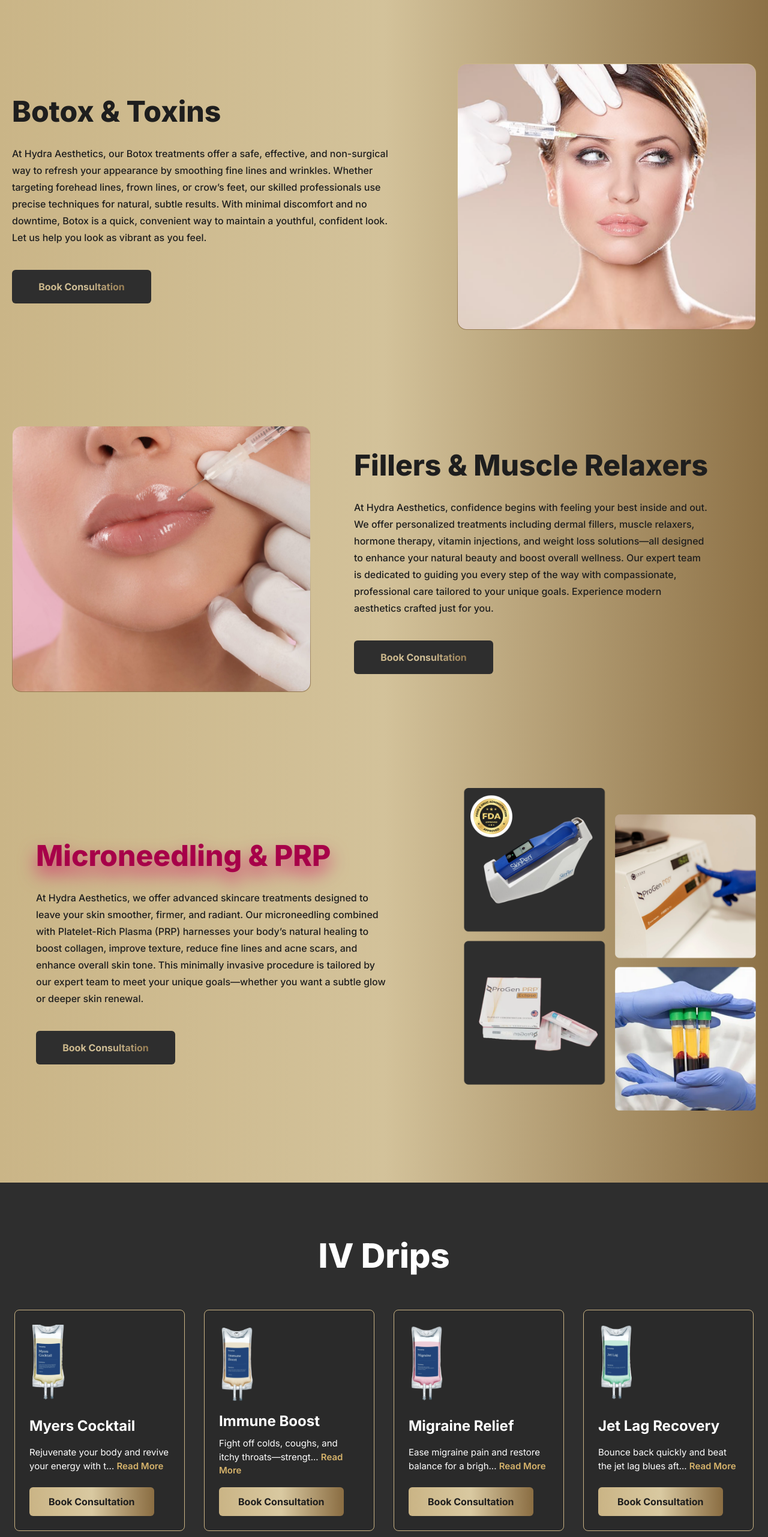
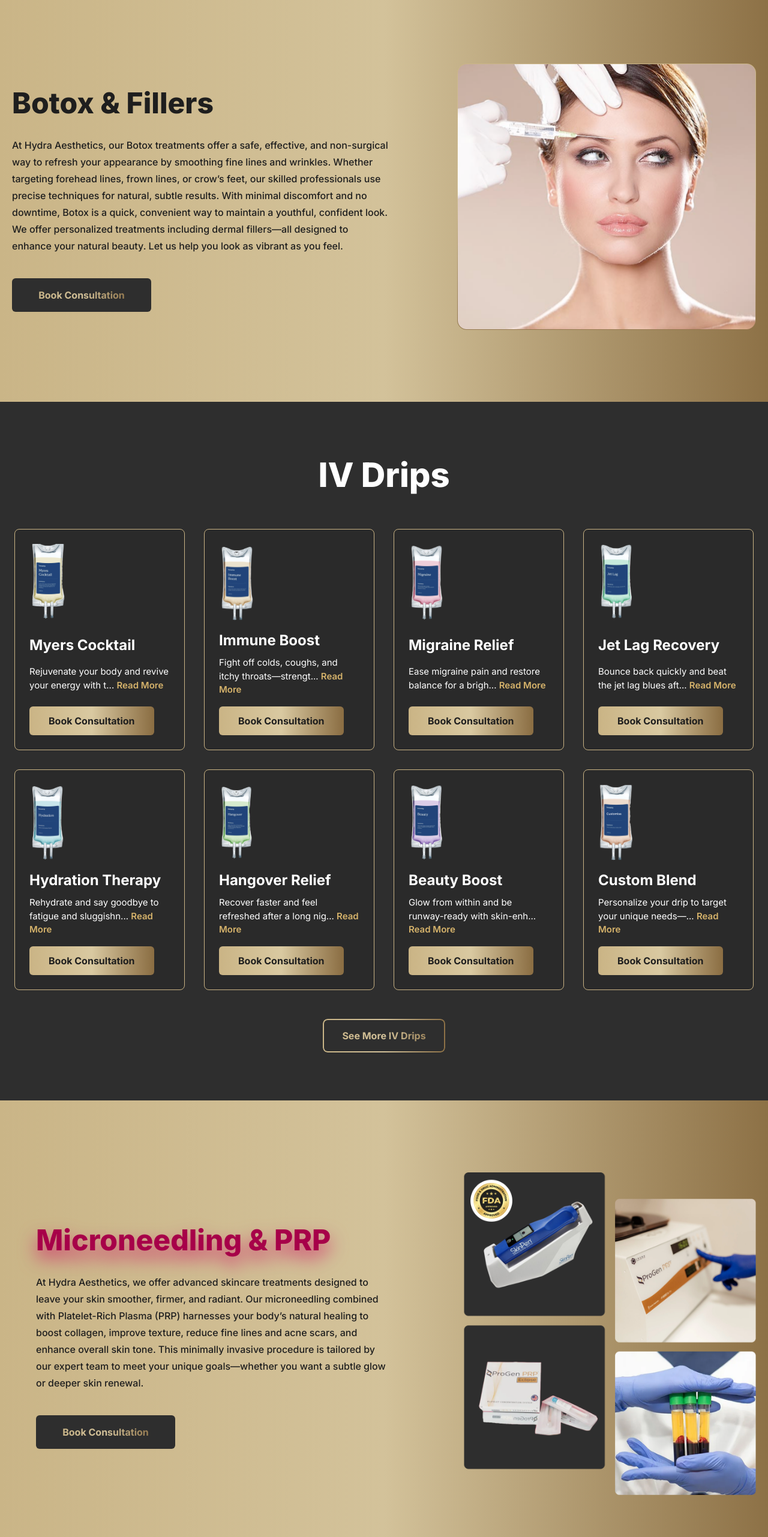
Before and after one commit to jihansofts/HydrAaesthetis, a Next.js app: page / in a window 1280 px wide. Shown: the part 7268-9831 px from the top of the page at 60% size. Built offline with nearby package versions, Linux system fonts and the light colour scheme.

Commit message:
update section

```diff
--- a/src/app/(CommonLayout)/page.tsx
+++ b/src/app/(CommonLayout)/page.tsx
@@ -11,6 +11,7 @@ import NicotinamideSection from "@/components/home/NicotinamideSection";
 import React from "react";
 import WhyChooseUs from "@/components/home/WhyChooseUs";
 import VitaminsSection from "@/components/home/VitaminsSection";
+import Microneedling from "@/components/home/Microneedling";
 
 export default function Home() {
   return (
@@ -23,6 +24,7 @@ export default function Home() {
       <VitaminsSection />
       <BotoxSection />
       <DripsSection />
+      <Microneedling />
       <Magic />
       <HydraAest />
     </main>
--- a/src/components/home/BotoxSection.tsx
+++ b/src/components/home/BotoxSection.tsx
@@ -10,7 +10,6 @@ export default function BotoxSection() {
   return (
     <section id="botox" className="relative  bg-gradient py-20">
       {/* Background image layer */}
-
       {/* Content layer */}
       <div className="relative  z-10 container mx-auto px-5 space-y-20">
         <motion.div
@@ -20,11 +19,11 @@ export default function BotoxSection() {
           transition={{ duration: 0.8, ease: "easeOut" }}
           viewport={{ once: true }}>
           <HormoneSection
-            title="Botox & Toxins"
+            title="Botox & Fillers"
             image="/images/face1.png"
             buttonText="Book Consultation"
             desc={[
-              "At Hydra Aesthetics, our Botox treatments offer a safe, effective, and non-surgical way to refresh your appearance by smoothing fine lines and wrinkles. Whether targeting forehead lines, frown lines, or crow’s feet, our skilled professionals use precise techniques for natural, subtle results. With minimal discomfort and no downtime, Botox is a quick, convenient way to maintain a youthful, confident look. Let us help you look as vibrant as you feel.",
+              "At Hydra Aesthetics, our Botox treatments offer a safe, effective, and non-surgical way to refresh your appearance by smoothing fine lines and wrinkles. Whether targeting forehead lines, frown lines, or crow’s feet, our skilled professionals use precise techniques for natural, subtle results. With minimal discomfort and no downtime, Botox is a quick, convenient way to maintain a youthful, confident look. We offer personalized treatments including dermal fillers—all designed to enhance your natural beauty. Let us help you look as vibrant as you feel.",
             ]}
             contentColor="text-[#1E1E1E]"
             textColor="text-gradient"
@@ -32,7 +31,7 @@ export default function BotoxSection() {
           />
         </motion.div>
 
-        <motion.div
+        {/* <motion.div
           id="fillers"
           initial={{ opacity: 0, y: 50 }}
           whileInView={{ opacity: 1, y: 0 }}
@@ -50,55 +49,7 @@ export default function BotoxSection() {
             bgBtnColor="bg-bgColor"
             reverse
           />
-        </motion.div>
-
-        <div
-          id="microneedling"
-          className="grid grid-cols-1 md:grid-cols-12 lg:grid-cols-12 justify-between items-center gap-8 py-10">
-          {/* Text */}
-          <motion.div
-            initial={{ opacity: 0, x: -100 }}
-            animate={{ opacity: 1, x: 0 }}
-            transition={{ duration: 0.8, ease: "easeOut", delay: 0.4 }}
-            className="lg:col-span-7 lg:ml-10 md:ml-0 md:col-span-12 space-y-10">
-            <div className="lg:max-w-3xl md:max-w-full">
-              <h3 className="lg:text-[48px] md:text-[56px] sm:text-[40px] text-[32px] font-extrabold font-inter text-[#A70049] drop-shadow-[0px_15px_15px_rgba(208,0,95,0.7)]">
-                Microneedling & PRP
-              </h3>
-
-              <p
-                className={`text-[16px] font-inter font-medium leading-7 text-[#1E1E1E] mt-5 lg:mr-20 md:mr-0`}>
-                At Hydra Aesthetics, we offer advanced skincare treatments
-                designed to leave your skin smoother, firmer, and radiant. Our
-                microneedling combined with Platelet-Rich Plasma (PRP) harnesses
-                your body’s natural healing to boost collagen, improve texture,
-                reduce fine lines and acne scars, and enhance overall skin tone.
-                This minimally invasive procedure is tailored by our expert team
-                to meet your unique goals—whether you want a subtle glow or
-                deeper skin renewal.
-              </p>
-            </div>
-            <ButtonXl
-              text="Book Consultation"
-              bg="bg-bgColor"
-              textColor="text-gradient"
-            />
-          </motion.div>
-          {/* Image */}
-          <motion.div
-            initial={{ opacity: 0, x: 50 }}
-            animate={{ opacity: 1, x: 0 }}
-            transition={{ duration: 0.8, ease: "easeOut" }}
-            className="lg:col-span-5 md:col-span-12   rounded-lg ">
-            <Image
-              src="/images/mico.png"
-              alt=""
-              width={500}
-              height={500}
-              className="w-full h-full"
-            />
-          </motion.div>
-        </div>
+        </motion.div> */}
       </div>
     </section>
   );
--- /dev/null
+++ b/src/components/home/Microneedling.tsx
@@ -0,0 +1,60 @@
+import ButtonXl from "@/common/ButtonXl";
+import { motion } from "framer-motion";
+import Image from "next/image";
+import React from "react";
+
+export default function Microneedling() {
+  return (
+    <section className="relative  bg-gradient py-20">
+      <div className="relative  z-10 container mx-auto px-5 space-y-20">
+        <div
+          id="microneedling"
+          className="grid grid-cols-1 md:grid-cols-12 lg:grid-cols-12 justify-between items-center gap-8 py-10">
+          {/* Text */}
+          <motion.div
+            initial={{ opacity: 0, x: -100 }}
+            animate={{ opacity: 1, x: 0 }}
+            transition={{ duration: 0.8, ease: "easeOut", delay: 0.4 }}
+            className="lg:col-span-7 lg:ml-10 md:ml-0 md:col-span-12 space-y-10">
+            <div className="lg:max-w-3xl md:max-w-full">
+              <h3 className="lg:text-[48px] md:text-[56px] sm:text-[40px] text-[32px] font-extrabold font-inter text-[#A70049] drop-shadow-[0px_15px_15px_rgba(208,0,95,0.7)]">
+                Microneedling & PRP
+              </h3>
+
+              <p
+                className={`text-[16px] font-inter font-medium leading-7 text-[#1E1E1E] mt-5 lg:mr-20 md:mr-0`}>
+                At Hydra Aesthetics, we offer advanced skincare treatments
+                designed to leave your skin smoother, firmer, and radiant. Our
+                microneedling combined with Platelet-Rich Plasma (PRP) harnesses
+                your body’s natural healing to boost collagen, improve texture,
+                reduce fine lines and acne scars, and enhance overall skin tone.
+                This minimally invasive procedure is tailored by our expert team
+                to meet your unique goals—whether you want a subtle glow or
+                deeper skin renewal.
+              </p>
+            </div>
+            <ButtonXl
+              text="Book Consultation"
+              bg="bg-bgColor"
+              textColor="text-gradient"
+            />
+          </motion.div>
+          {/* Image */}
+          <motion.div
+            initial={{ opacity: 0, x: 50 }}
+            animate={{ opacity: 1, x: 0 }}
+            transition={{ duration: 0.8, ease: "easeOut" }}
+            className="lg:col-span-5 md:col-span-12   rounded-lg ">
+            <Image
+              src="/images/mico.png"
+              alt=""
+              width={500}
+              height={500}
+              className="w-full h-full"
+            />
+          </motion.div>
+        </div>
+      </div>
+    </section>
+  );
+}
```
